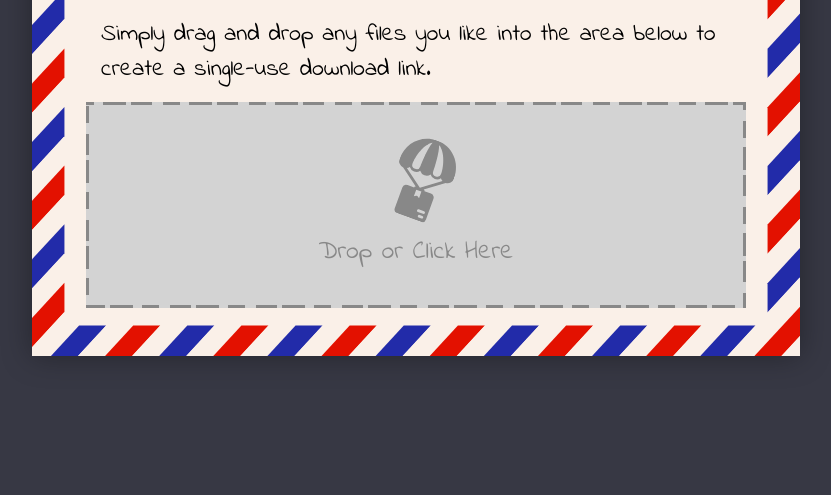
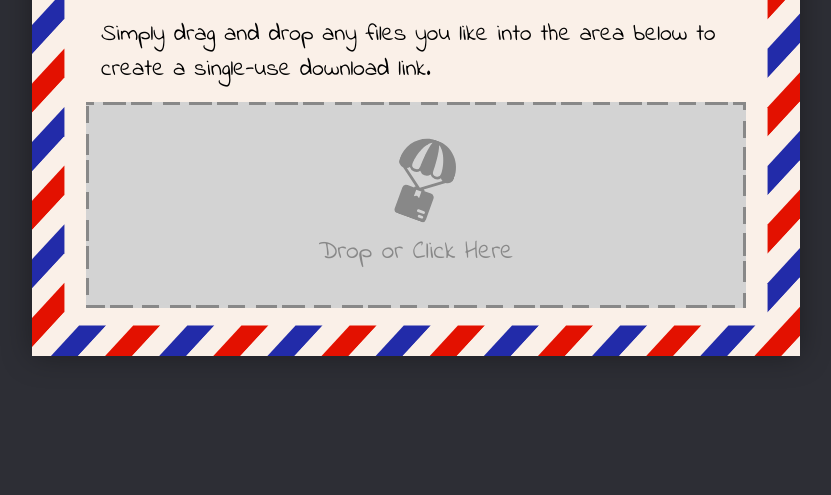
Before and after one commit to CamdynR/sendit.cqu.fr, a website: page public/index.html in a window 1280 px wide. Shown: the part 305-800 px from the top of the page, without its empty margins (224-1055 px from the left). Drawn offline with Linux system fonts and the dark colour scheme.

Commit message:
Added prelim dark mode

```diff
--- a/public/assets/styles/global.css
+++ b/public/assets/styles/global.css
@@ -159,6 +159,6 @@ p.subtitle {
 
 @media (prefers-color-scheme: dark) {
   body {
-    background-color: #373844;
+    background-color: #2d2e35;;
   }
 }
```
